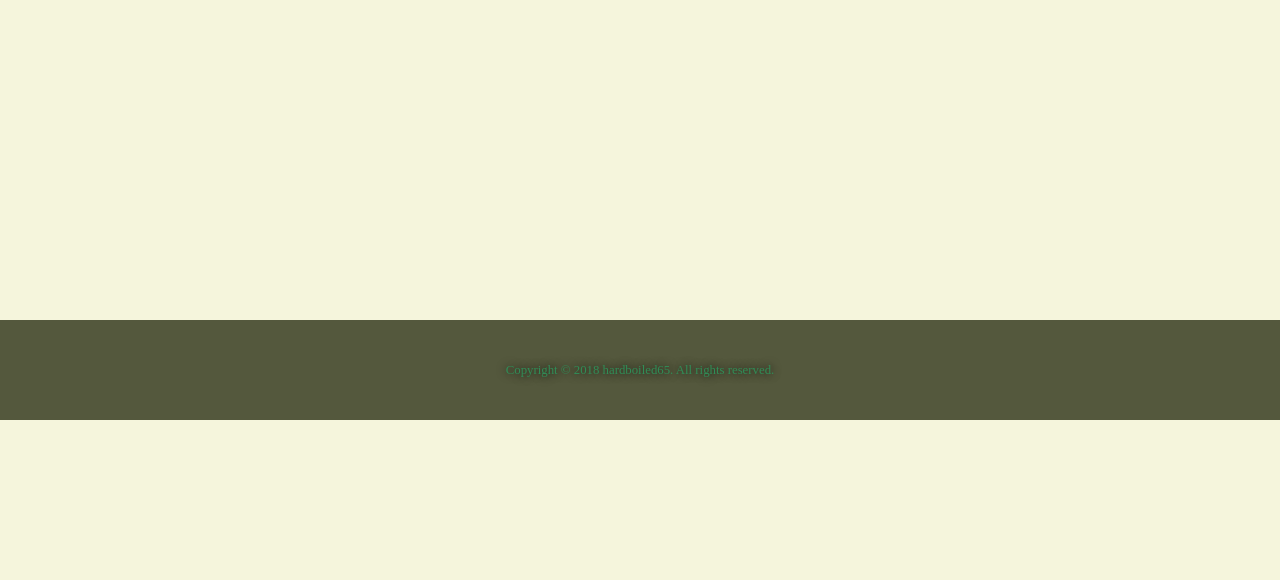
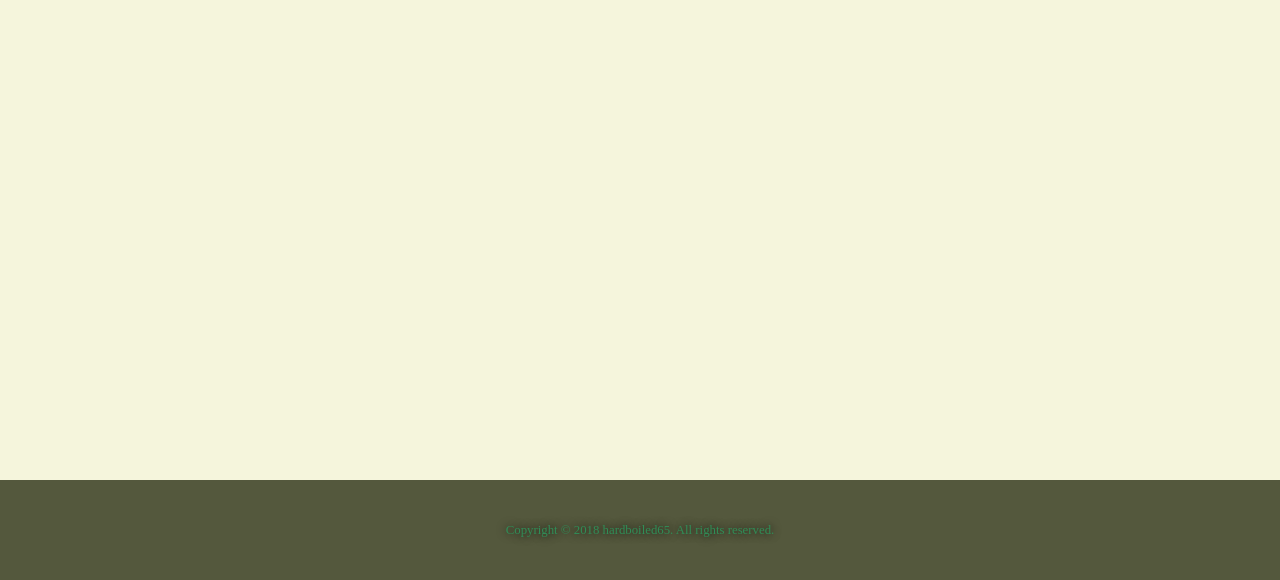
Before and after one commit to hardboiled65/seshat-demo-web, a Flask app: page / in a window 1280 px wide. Shown: the part 320-900 px from the top of the page. Before the commit the page ends 740 px from the top, so only its background shows below. Run offline with Flask 2, Linux system fonts and the light colour scheme; some libraries are stand-ins or nearby versions.

Commit message:
Visual glitch fixed.

```diff
--- a/static/style/index.css
+++ b/static/style/index.css
@@ -1,6 +1,6 @@
 html {
     position: relative;
-    min-height: 80%;
+    min-height: 100%;
     padding-bottom: 100px;
 }
 
```
